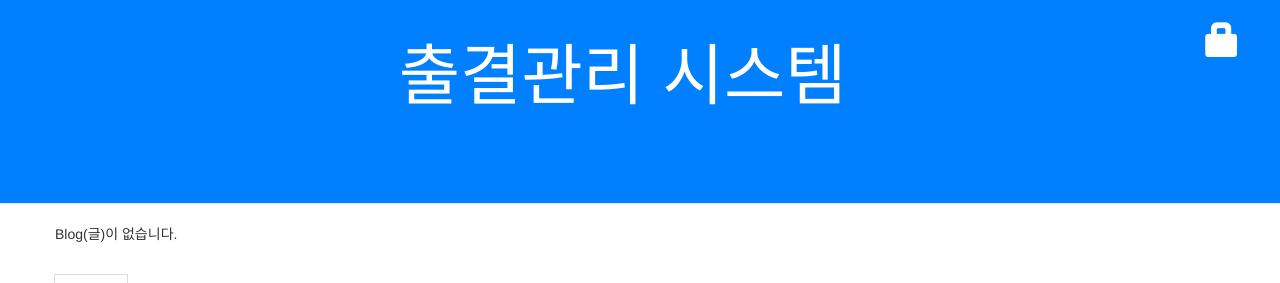
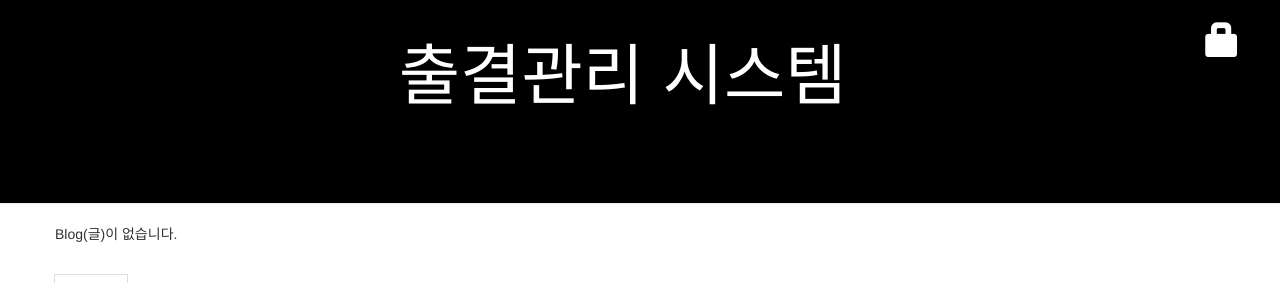
Before and after one commit to wand96/test-cicd, a Django app: template blog/templates/blog/post_list.html in a window 1280 px wide. Shown: the top 283 px of the page. Run offline with Django 3.2, Linux system fonts and the light colour scheme; the template is opened without the code that fills it, so the values that code supplies are empty; some libraries are stand-ins or nearby versions.

Commit message:
change image32

```diff
--- a/blog/static/css/blog.css
+++ b/blog/static/css/blog.css
@@ -1,5 +1,5 @@
 .page-header {
-    background-color: #0080ff;
+    background-color: #000000;
     margin-top: 0;
     padding: 20px 20px 80px 40px;
 }
```
